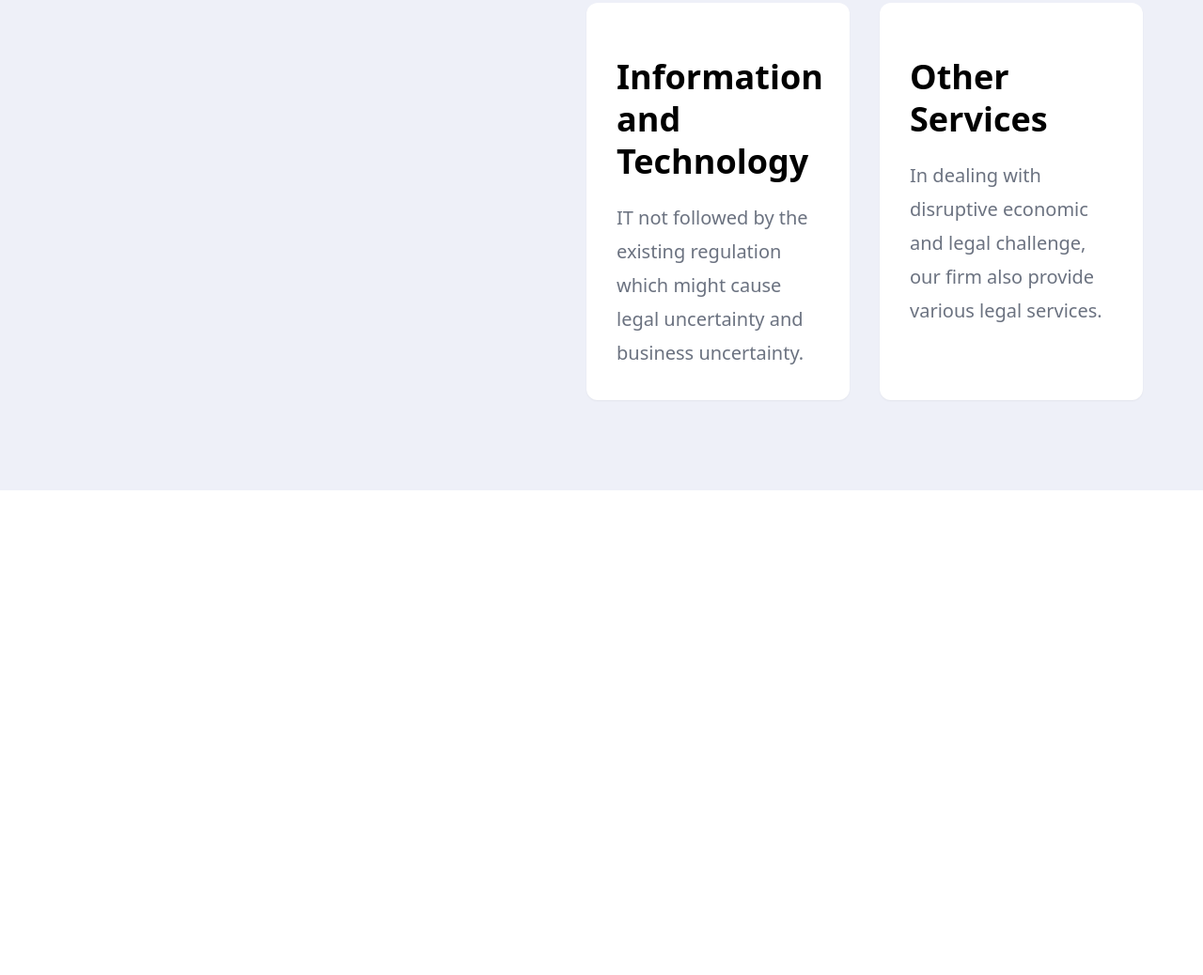
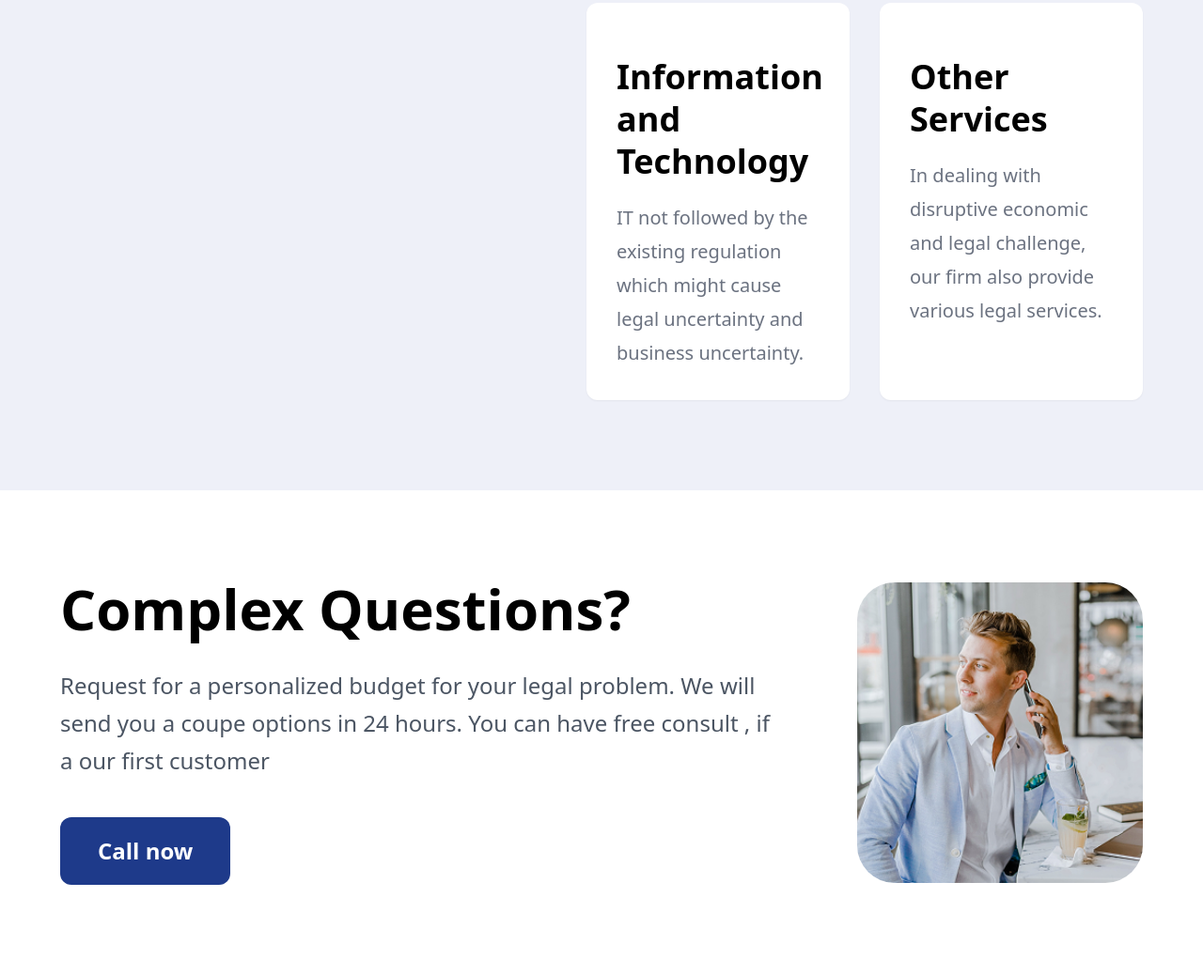
Before and after one commit to Zuhur061/rules, a website: page index.html in a window 1280 px wide. Shown: the part 1282-2320 px from the top of the page at 94% size. Before the commit the page ends 1804 px from the top, so only its background shows below. Drawn offline with nearby package versions, Linux system fonts and the light colour scheme.

Commit message:
second sections

```diff
--- a/index.html
+++ b/index.html
@@ -147,5 +147,28 @@
     </div>
   </div>
 </section>
+<section class="px-16 py-24 bg-white">
+  <div class="max-w-7xl mx-auto flex flex-col lg:flex-row items-center justify-between gap-20">
+    <div class="max-w-3xl">
+      <h2 class="text-6xl font-bold text-black mb-8">
+        Complex Questions?
+      </h2>
+      <p class="text-gray-600 text-2xl leading-10 mb-10">
+        Request for a personalized budget for your legal problem.
+        We will send you a coupe options in 24 hours.
+        You can have free consult , if a our first customer
+      </p>
+      <button class="bg-blue-900 text-white px-10 py-5 rounded-xl text-2xl font-semibold flex items-center gap-4">
+        Call now
+      </button>
+    </div>
+    <div>
+      <img
+        src="./src/h1RW-NFtUyc.png"
+        alt="business man"
+        class="w-[420px] h-[320px] object-cover rounded-[40px]">
+    </div>
+  </div>
+</section>
 </body>
 </html>
```
Also changed, not shown: src/h1RW-NFtUyc.png (added).
